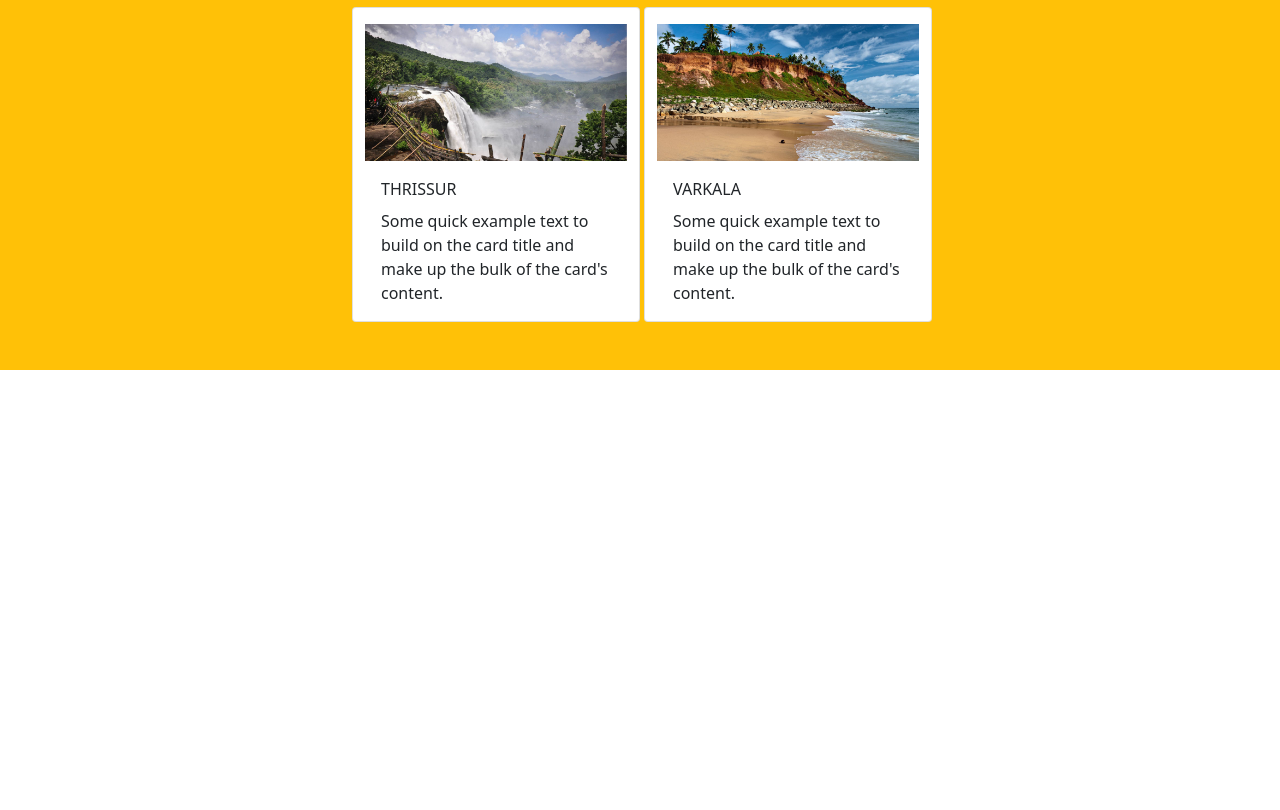
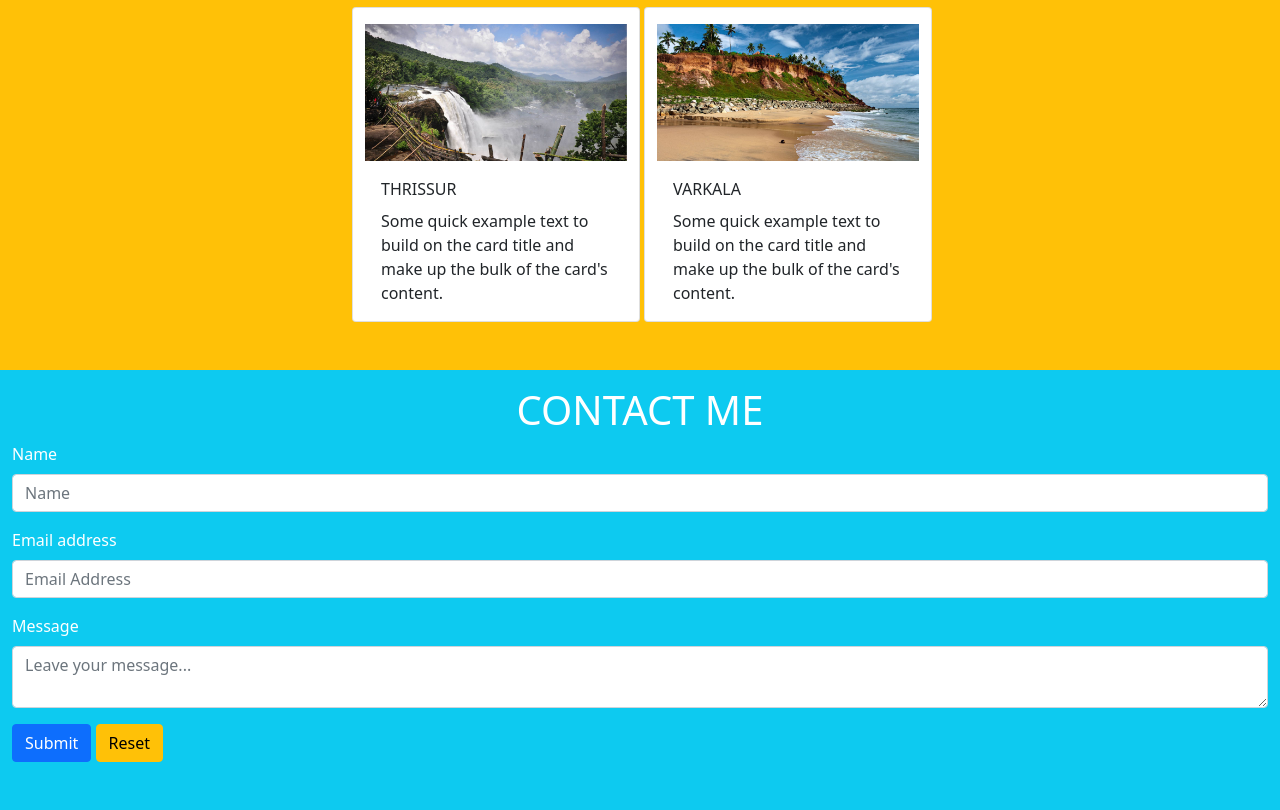
Before and after one commit to minhaj-ap/kerala, a plain HTML site: page index.html in a window 1280 px wide. Shown: the part 1975-2785 px from the top of the page. Before the commit the page ends 2345 px from the top, so only its background shows below. Drawn offline with nearby package versions, Linux system fonts and the light colour scheme.

Commit message:
contact section is ready

```diff
--- a/index.html
+++ b/index.html
@@ -192,6 +192,41 @@
         </div>
       </div>
     </div>
+    <section
+    class="container mw-100 bg-info h-100 text-white pb-5"
+    id="contacts"
+  >
+    <h4 class="fs-1 pt-3 text-center">CONTACT ME</h4>
+    <form>
+      <div class="mb-3">
+        <label for="InputName" class="form-label">Name</label>
+        <input
+          type="email"
+          class="form-control"
+          id="InputName"
+          placeholder="Name"
+        />
+      </div>
+      <div class="mb-3">
+        <label for="exampleInputEmail1" class="form-label"
+          >Email address</label
+        >
+        <input
+          type="email"
+          class="form-control"
+          id="exampleInputEmail1"
+          aria-describedby="emailHelp"
+          placeholder="Email Address"
+        />
+      </div>
+      <div class="mb-3">
+        <label for="InputMsg" class="form-label">Message</label>
+        <textarea class="form-control" placeholder="Leave your message..."></textarea>
+      </div>
+      <button type="submit" class="btn btn-primary">Submit</button>
+      <button type="reset" class="btn btn-warning">Reset</button>
+    </form>
+  </section>
     <script
       src="https://cdn.jsdelivr.net/npm/bootstrap@5.0.2/dist/js/bootstrap.bundle.min.js"
       integrity="sha384-MrcW6ZMFYlzcLA8Nl+NtUVF0sA7MsXsP1UyJoMp4YLEuNSfAP+JcXn/tWtIaxVXM"
```
